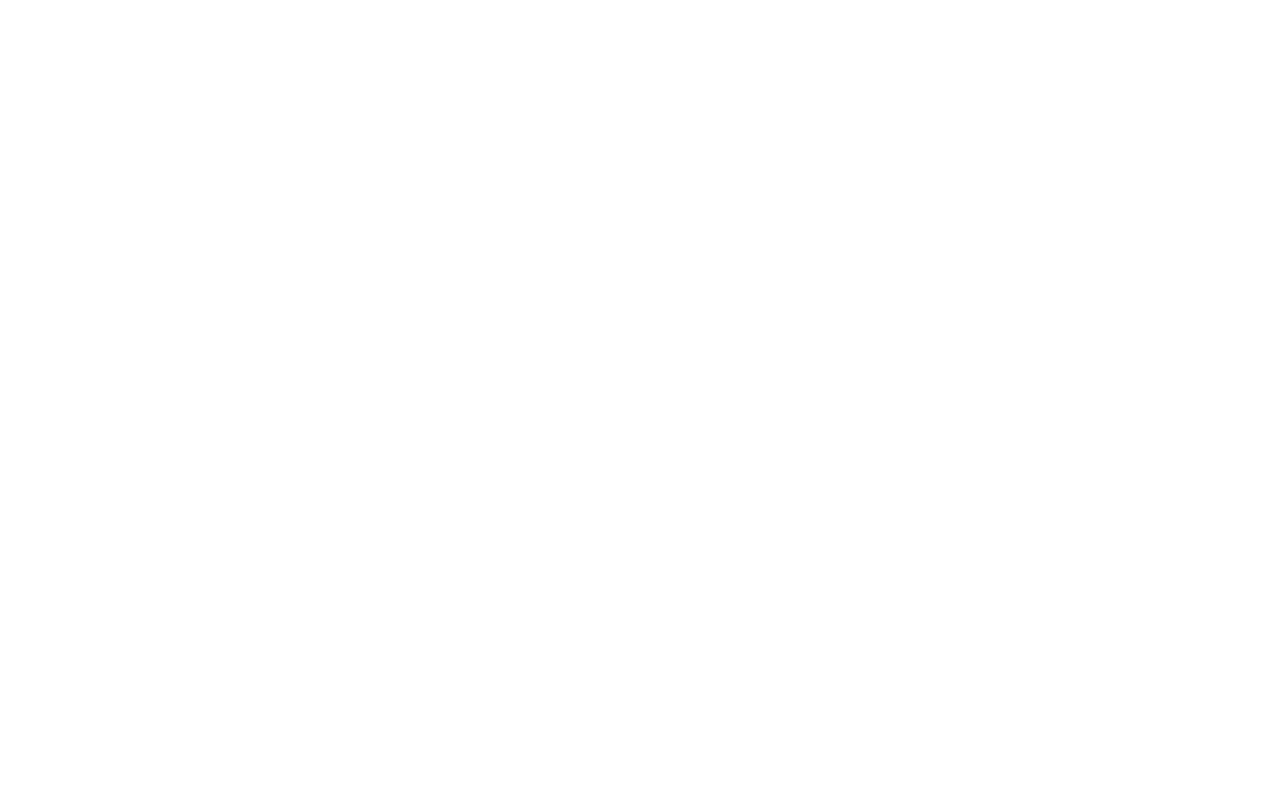
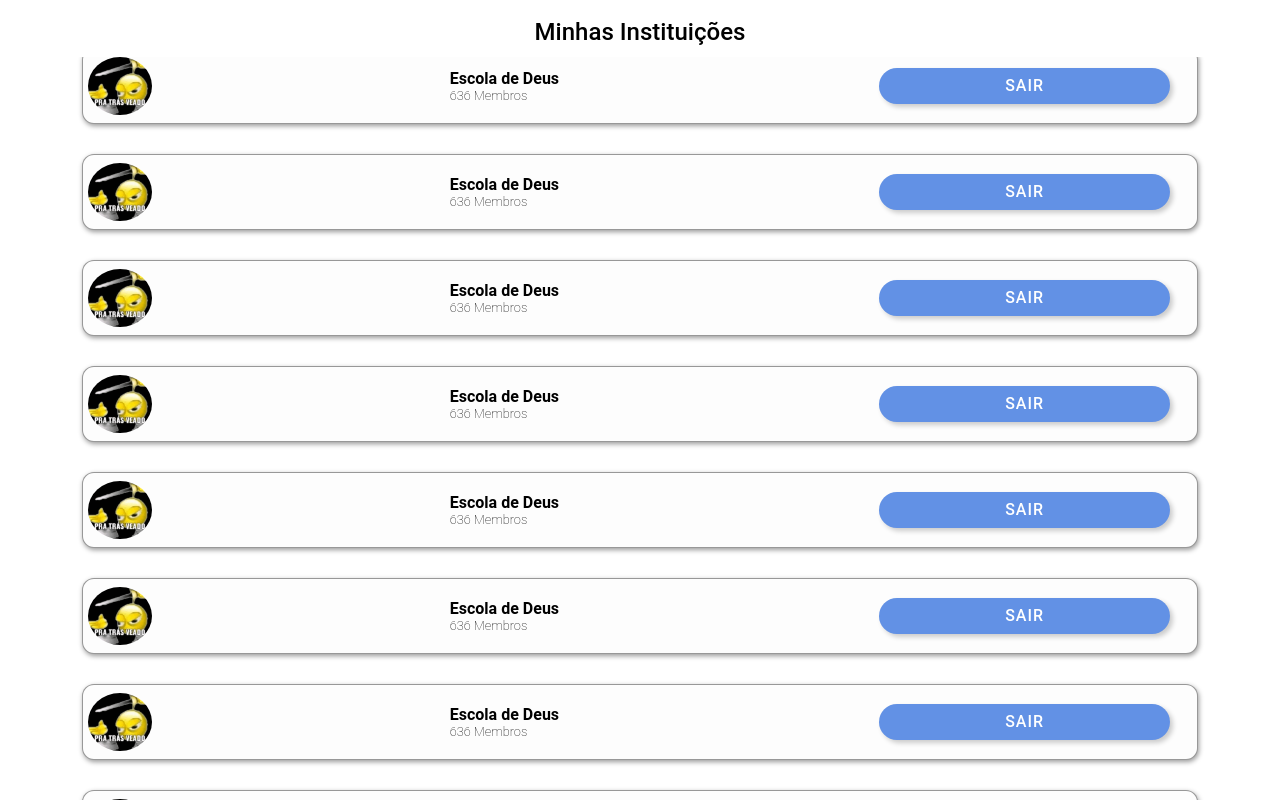
Before and after one commit to obertobr/Worcher_TG, a React (Vite) app: page /my-institution in a window 1280 px wide. Built offline with nearby package versions, Linux system fonts and the light colour scheme.

Commit message:
added "my institution" page

```diff
--- a/src/App.tsx
+++ b/src/App.tsx
@@ -39,6 +39,7 @@ import { useEffect } from 'react';
 import CategoryRegistrationPage from './components/pages/categoryRegistrationPage/categoryRegistration.page.component';
 import InstitutionRegister from './components/pages/institutionRegisterPage/institutionRegister.page.component';
 import InstituitionViewPage from './components/pages/institutionViewPage/institutionView.page.component';
+import MyInstitutionPage from './components/pages/myInstitutionPage/myInstitution.page.component';
 import PositionRegistrationPage from './components/pages/positionRegistrationPage/positionRegistration.page.component';
 import TestPage from './components/pages/testPage/test.page.component';
 import { ThemeManager } from './components/themeManager/theme.manager';
@@ -95,6 +96,8 @@ const App: React.FC = () => {
 
           <Route exact path='/position-registration' component={PositionRegistrationPage} />
 
+          <Route exact path='/my-institution' component={MyInstitutionPage} />
+
           <Route exact path="/">
             <Redirect to="/test" />
           </Route>
--- /dev/null
+++ b/src/components/basicComponents/institution-card-component/institutionCard.component.tsx
@@ -0,0 +1,32 @@
+import { IonLabel } from '@ionic/react';
+import minhaImagem from '../../../assets/prá-trás-para-trás.png';
+import ButtonComponent from '../button-component/button.components';
+
+// Style
+import './institutionCard.css';
+
+interface InstitutionCardInterface {
+  title: string;
+  memberCount?: number;
+}
+
+const InstitutionCard: React.FC<InstitutionCardInterface> = ({
+  title,
+  memberCount
+}) => {
+  return(
+    <>
+      <div className="institutionCard">
+        <img className='institutionLogo' src={minhaImagem} alt="imagem" />
+
+        <div className="institutionCardInfo">
+          <IonLabel className='title'>{title}</IonLabel>
+          <IonLabel className='memberCount'>{memberCount} Membros</IonLabel>
+        </div>
+          <ButtonComponent text='Sair' width='30%' onClick={() => {} } />
+      </div>
+    </>
+  );
+}
+
+export default InstitutionCard;
--- /dev/null
+++ b/src/components/basicComponents/institution-card-component/institutionCard.css
@@ -0,0 +1,37 @@
+.institutionCard {
+  width: 90%;
+
+  display: flex;
+  flex-direction: row;
+  align-items: center;
+  justify-content: space-between;
+  gap: 10px;
+  padding: 5px;
+
+  background-color: var(--backgroundcolorInput);
+
+  border: var(--borderInput);
+  border-radius: 12px;
+  box-shadow: var(--mediumShadow);
+
+  .institutionLogo {
+    width: 64px;
+    border-radius: 50%;
+  }
+}
+
+.institutionCardInfo {
+  display: flex;
+  flex-direction: column;
+
+  color: var(--primaryColorFont);
+
+  .title {
+    font-weight: bolder;
+  }
+
+  .memberCount {
+    font-size: 80%;
+    font-weight: lighter;
+  }
+}
--- /dev/null
+++ b/src/components/pages/myInstitutionPage/myInstitution.page.component.tsx
@@ -0,0 +1,40 @@
+import InstitutionCard from "../../basicComponents/institution-card-component/institutionCard.component";
+import './myInstitutionPageContainer.css';
+import './myInstitutionPageContent.css';
+
+const MyInstitutionPage: React.FC<{}> = () => {
+  return(
+    <>
+    <main>
+      <div className="contentInst">
+        <h2>Minhas Instituições</h2>
+        <div className="containerInst">
+          <InstitutionCard title="Vida e Adoração" memberCount={123}/>
+          <InstitutionCard title="Vida e Amoração" memberCount={554}/>
+          <InstitutionCard title="Escola de Deus" memberCount={636}/>
+          <InstitutionCard title="Escola de Deus" memberCount={636}/>
+          <InstitutionCard title="Escola de Deus" memberCount={636}/>
+          <InstitutionCard title="Escola de Deus" memberCount={636}/>
+          <InstitutionCard title="Escola de Deus" memberCount={636}/>
+          <InstitutionCard title="Escola de Deus" memberCount={636}/>
+          <InstitutionCard title="Escola de Deus" memberCount={636}/>
+          <InstitutionCard title="Escola de Deus" memberCount={636}/>
+          <InstitutionCard title="Escola de Deus" memberCount={636}/>
+          <InstitutionCard title="Escola de Deus" memberCount={636}/>
+          <InstitutionCard title="Escola de Deus" memberCount={636}/>
+          <InstitutionCard title="Escola de Deus" memberCount={636}/>
+          <InstitutionCard title="Escola de Deus" memberCount={636}/>
+          <InstitutionCard title="Escola de Deus" memberCount={636}/>
+          <InstitutionCard title="Escola de Deus" memberCount={636}/>
+          <InstitutionCard title="Escola de Deus" memberCount={636}/>
+          <InstitutionCard title="Escola de Deus" memberCount={636}/>
+          <InstitutionCard title="Escola de Deus" memberCount={636}/>
+        </div>
+      </div>
+    </main>
+
+    </>
+  )
+}
+
+export default MyInstitutionPage;
--- /dev/null
+++ b/src/components/pages/myInstitutionPage/myInstitutionPageContainer.css
@@ -0,0 +1,20 @@
+.contentInst {
+
+  h2{
+    text-align: center;
+  }
+
+  .containerInst{
+    display: flex;
+    flex-direction: column;
+
+    align-items: center;
+    justify-content: center;
+    gap: 30px;
+
+    height: 100vh;
+    overflow-y: auto;
+
+    padding: 0px 20px;
+  }
+}
--- /dev/null
+++ b/src/components/pages/myInstitutionPage/myInstitutionPageContent.css
@@ -0,0 +1,6 @@
+.contentInst {
+  width: 100vw;
+  min-height: 100%;
+
+  color: var(--primaryColorFont);
+}
--- a/src/components/pages/positionRegistrationPage/positionRegistration.page.component.tsx
+++ b/src/components/pages/positionRegistrationPage/positionRegistration.page.component.tsx
@@ -30,7 +30,7 @@ const PositionRegistrationPage: React.FC<positionRegistrationInterface> = ({
 
           <div className="positionRegInputContainer">
             <TextInputComponent textLabel="Nome do Cargo" onInputChange={() => {} } placeHolder="Nome da Cargo" />
-            <TextInputComponent textLabel="Permissões" onInputChange={() => {} } placeHolder="Permissões" />
+            <TextInputComponent textLabel="Permissões" onInputChange={() => {} } placeHolder="Permissões" /> {/* Criar um componente de select para listar as permissões disponíveis para cada cargo */}
 
             <ButtonComponent width="60%" text="Criar" onClick={() => {} }/>
           </div>
--- a/src/components/pages/testPage/test.page.component.tsx
+++ b/src/components/pages/testPage/test.page.component.tsx
@@ -11,7 +11,8 @@ const buttons = [
     {path: 'auth-page', text: 'AUTENTICATION'},
     {path: 'inst-page', text: 'INSTITUTION VIEW PAGE'},
     {path: 'category-registration', text: 'CATEGORY REGISTRATION'},
-    {path: 'position-registration', text: 'POSITION REGISTRATION'}
+    {path: 'position-registration', text: 'POSITION REGISTRATION'},
+    {path: 'my-institution', text: 'MY INSTITUTION'}
 ]
 
 const TestPage: React.FC<{}> = () => {
```
Also changed, not shown: src/assets/prá-trás-para-trás.png (added), src/assets/word-logo-8.png (added).
